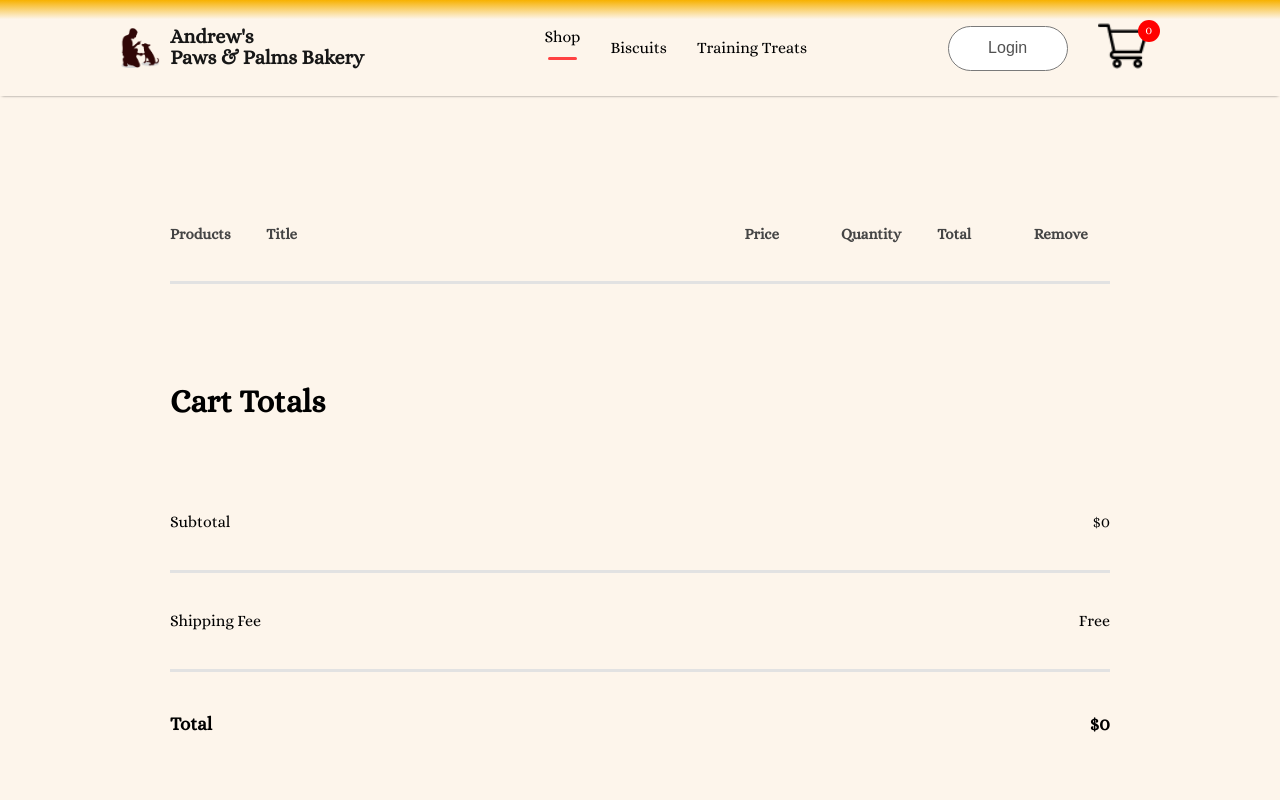
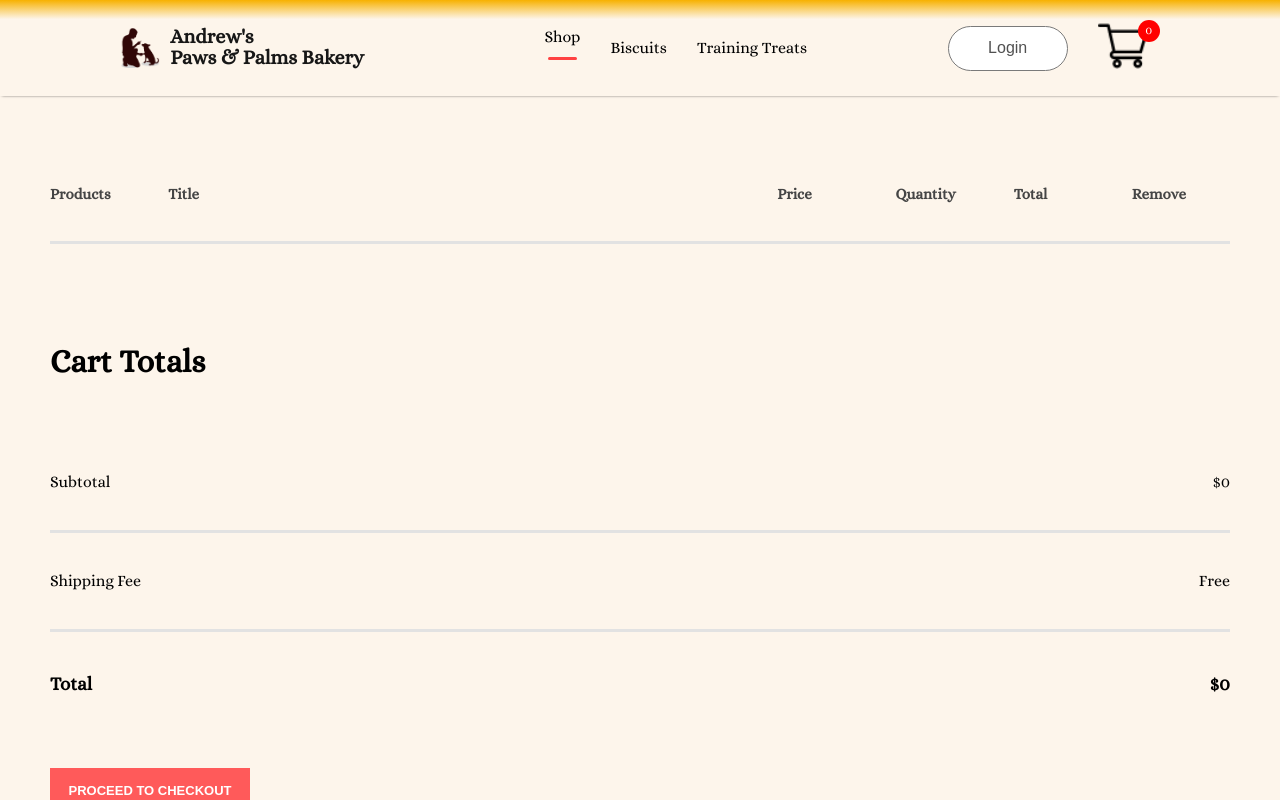
Before and after one commit to alroney/PapBakery2_0, a React (Create React App) app in the folder frontend/: page /cart in a window 1280 px wide. Shown: the top 800 px of the page. Built offline with nearby package versions, Linux system fonts and the light colour scheme.

Commit message:
Fixed typo in CartItems causing contents to not properly respond to screen.

```diff
--- a/frontend/src/Components/CartItems/CartItems.css
+++ b/frontend/src/Components/CartItems/CartItems.css
@@ -112,7 +112,7 @@
 
 
 @media(max-width: 1280px) {
-    .caritems {
+    .cartitems {
         margin: 60px 50px;
     }
 
```
